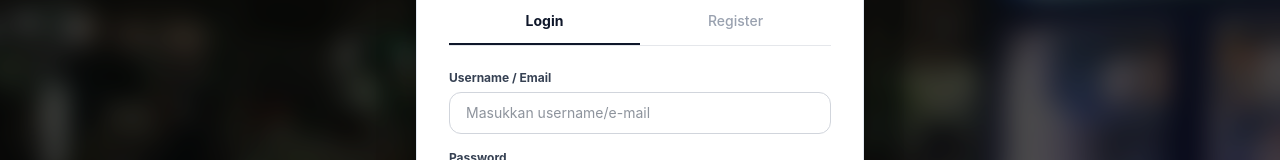
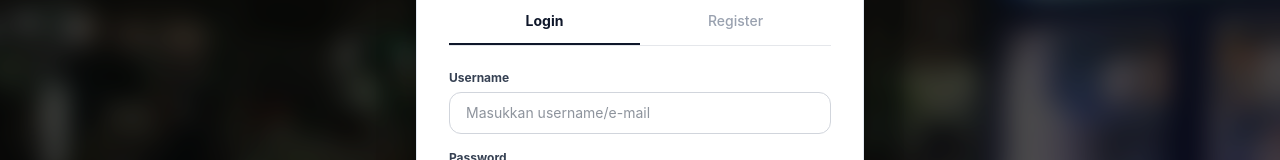
Before and after one commit to Dimar-I-T/kantekuy, a Next.js app: page /auth/login in a window 1280 px wide. Shown: the part 274-434 px from the top of the page. Built offline with nearby package versions, Linux system fonts and the light colour scheme; no server answers.

Commit message:
memperbaiki label input

```diff
--- a/app/auth/login/page.tsx
+++ b/app/auth/login/page.tsx
@@ -79,7 +79,7 @@ export default function LoginPage() {
             <form onSubmit={handleLogin} className="space-y-4">
               <div className="space-y-1.5">
                 <label className="block text-[10px] md:text-xs font-bold text-gray-700">
-                  Username / Email
+                  Username
                 </label>
                 <input
                   type="text"
```
Also changed, not shown: 1 other file (tests, documents, lock files or other folders).
